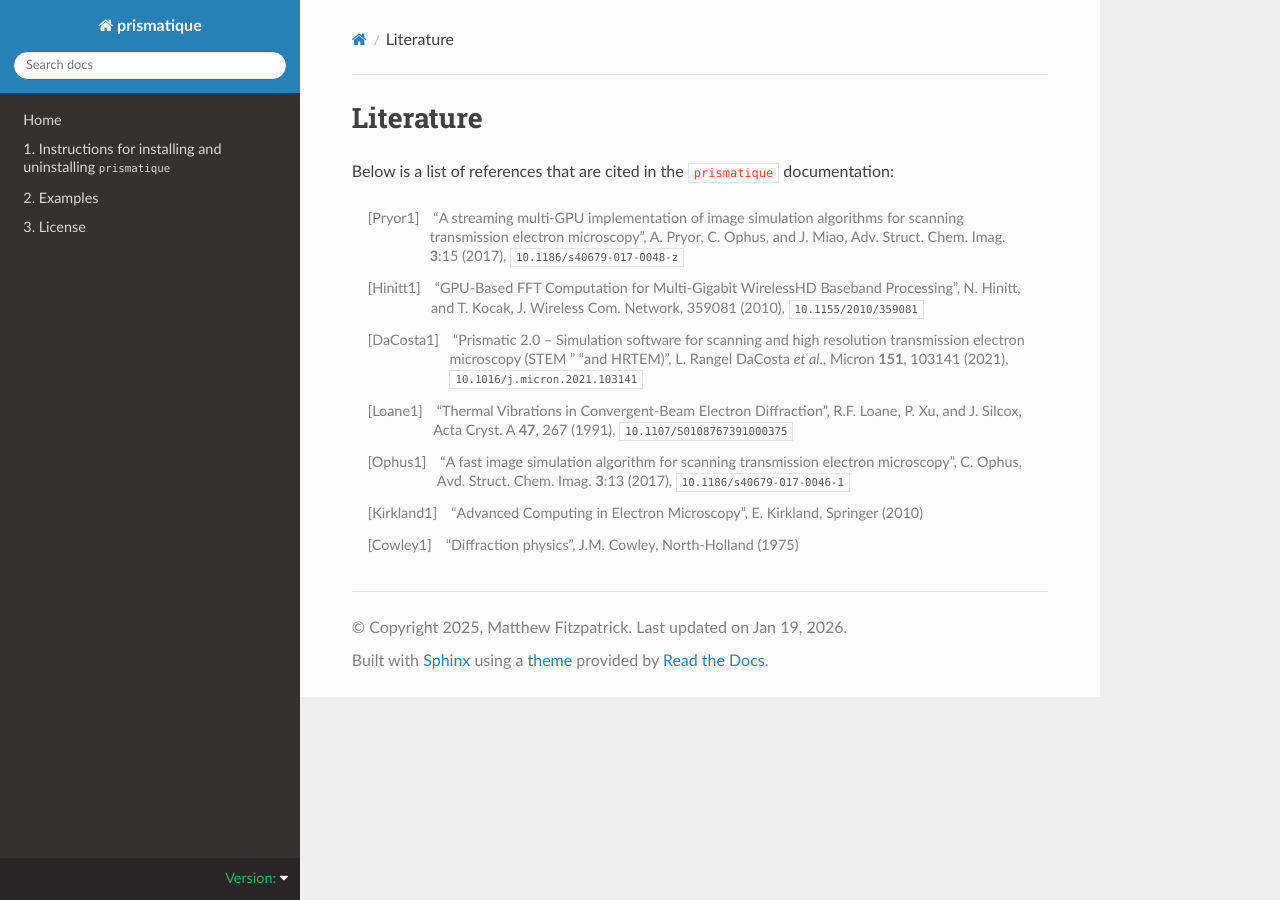
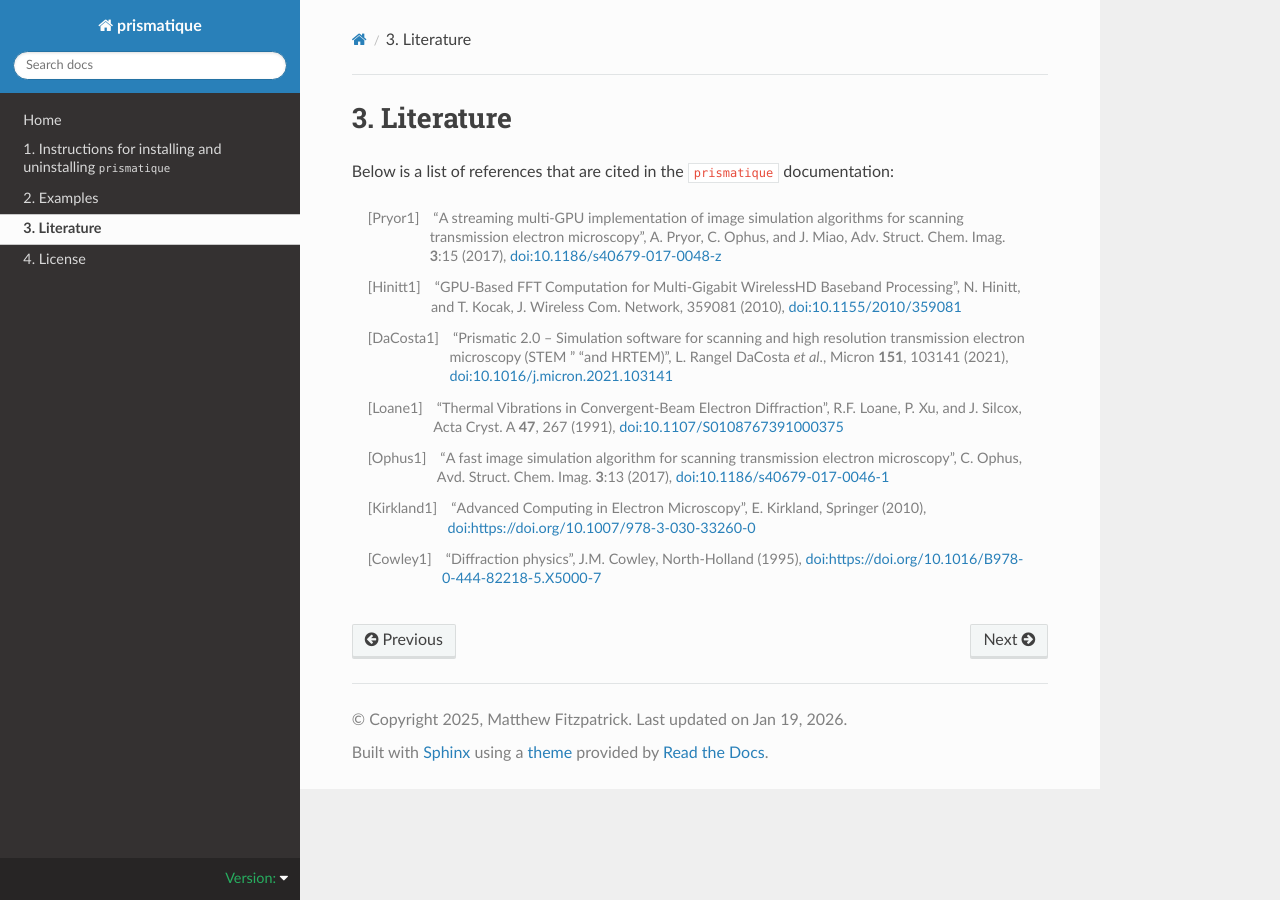
Before and after one commit to mrfitzpa/prismatique, a Sphinx documentation site: the page built from docs/literature.rst, in a window 1280 px wide. Built offline with Sphinx 7.4.7 and the Read the Docs theme 3.1.0, drawn with Linux system fonts in a browser that asks for light colours; pages that are not in the unit, such as notebooks, are missing from menus; the version number could not be read and is left out; cross-references to code outside the pages are shown as plain code.

```diff
--- a/docs/conf.py
+++ b/docs/conf.py
@@ -135,7 +135,8 @@ intersphinx_mapping = \
 
 
 # External links.
-extlinks = {}
+extlinks = {"arxiv": ("https://arxiv.org/abs/%s", "arXiv:%s"),
+            "doi": ("https://dx.doi.org/%s", "doi:%s")}
 
 
 
--- a/docs/index.rst
+++ b/docs/index.rst
@@ -48,6 +48,7 @@ Contents
    INSTALL
    Reference <_autosummary/prismatique>
    examples
+   literature
    license
 
 
--- a/docs/literature.rst
+++ b/docs/literature.rst
@@ -27,8 +27,10 @@ documentation:
 		   Chem. Imag. **3**:13 (2017), :doi:`10.1186/s40679-017-0046-1`
 
 .. [Kirkland1] |nbspc|"Advanced Computing in Electron Microscopy", E. Kirkland,
-	              Springer (2010)
+	              Springer (2010),
+	              :doi:`https://doi.org/10.1007/978-3-030-33260-0`
 
-.. [Cowley1] |nbspc|"Diffraction physics", J.M. Cowley, North-Holland (1975)
+.. [Cowley1] |nbspc|"Diffraction physics", J.M. Cowley, North-Holland (1995),
+                    :doi:`https://doi.org/10.1016/B978-0-444-82218-5.X5000-7`
 
 .. |nbspc| unicode:: U+00A0 .. non-breaking space
```
Also changed, not shown: .zenodo.json (added), 4 other files.
